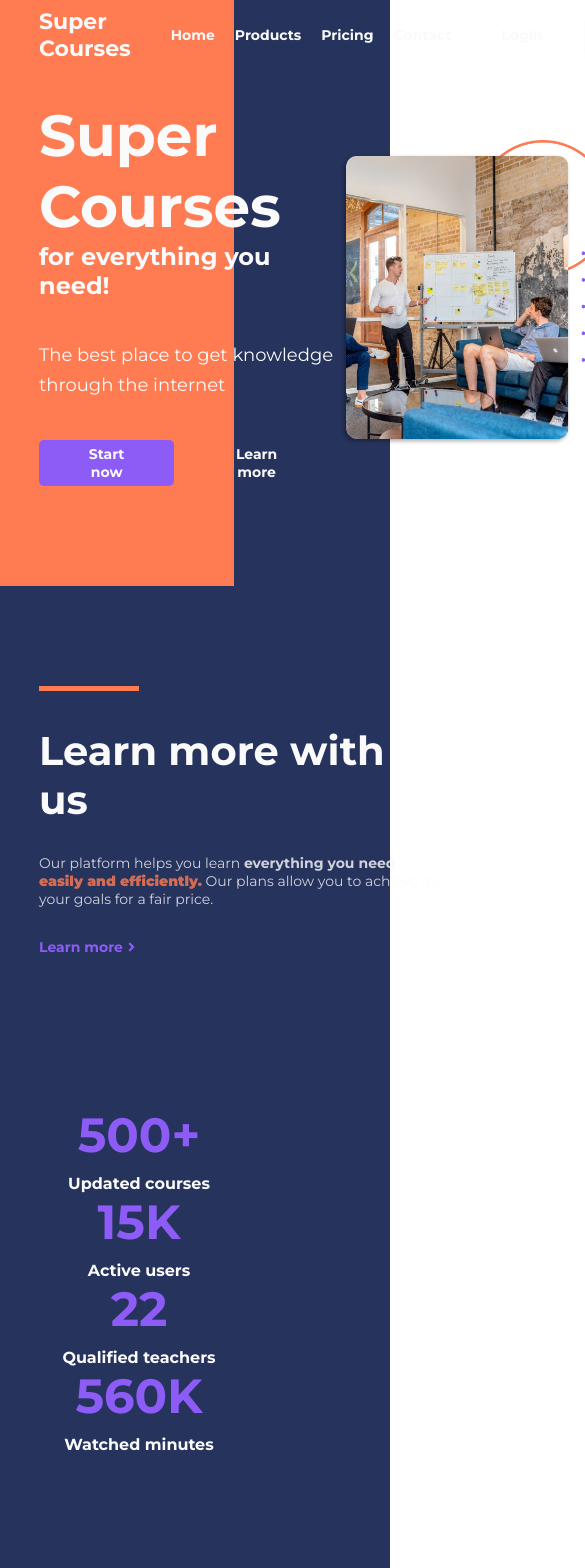
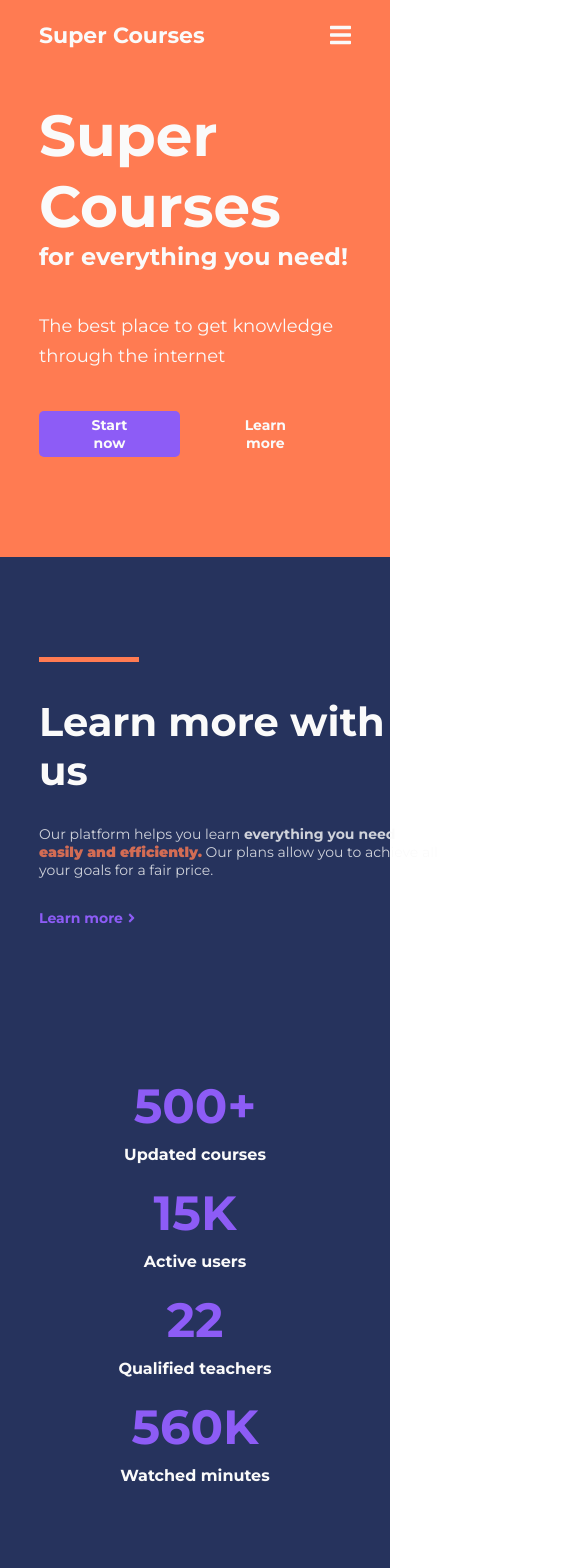
Before and after one commit to pedrohhcunha/supercourses, a Next.js app: page / in a window 390 px wide. Shown: the top 1568 px of the page, 585 px wide, since content can reach past the window. Built offline with nearby package versions, Linux system fonts and the light colour scheme.

Commit message:
Responsive where screen width is more than 768px

```diff
--- a/components/Footer/styles.module.scss
+++ b/components/Footer/styles.module.scss
@@ -141,4 +141,20 @@
             }
         }
     }
+    @media only screen and (max-width: 1024px){
+       .subFooter{
+           .groupInfos{
+                flex-wrap: wrap;
+
+                .areaLinks{
+                    min-width: auto;
+                    margin-right: 50px;
+
+                    &:last-child{
+                        margin: 0;
+                    }
+                }
+           }
+       }
+    }
 }
--- a/components/Header/component.jsx
+++ b/components/Header/component.jsx
@@ -1,7 +1,7 @@
 import styles from './styles.module.scss'
 import { FontAwesomeIcon } from '@fortawesome/react-fontawesome'
 import Link from 'next/link'
-import { faArrowRight } from '@fortawesome/free-solid-svg-icons'
+import { faArrowRight, faBars } from '@fortawesome/free-solid-svg-icons'
 import { useEffect, useState } from 'react';
 
 export default function Header (props){
@@ -36,6 +36,7 @@ export default function Header (props){
                     <FontAwesomeIcon icon={faArrowRight} className={styles.icon} />
                 </button>
             </div>
+            <FontAwesomeIcon icon={faBars} className={styles.menuIcon} />
         </header>
     )
 }
--- a/components/Header/styles.module.scss
+++ b/components/Header/styles.module.scss
@@ -127,6 +127,13 @@
         }
     }
 
+    .menuIcon{
+        font-size: 24px;
+        color: var(--white);
+        cursor: pointer;
+        display: none;
+    }
+
     @media only screen and (min-width: 1700px){
         padding: 0 20%;
     }
@@ -138,4 +145,21 @@
             }
         }
     }
+    @media only screen and (max-width: 1024px){
+        .nav{
+
+            .list{
+
+                display: none;
+            }
+        }
+
+        .areaButtons{
+            display: none;
+        }
+
+        .menuIcon{
+            display: block;
+        }
+    }
 }
--- a/components/Initial/styles.module.scss
+++ b/components/Initial/styles.module.scss
@@ -90,4 +90,10 @@
             }
         }
     }
+    @media only screen and (max-width: 1024px){
+        background: var(--orange);
+        .rightArea{
+            display: none;
+        }
+    }
 }
--- a/components/LearnMore/styles.module.scss
+++ b/components/LearnMore/styles.module.scss
@@ -88,9 +88,16 @@
     .areaImage{
         position: relative;
         width: 400px;
+        margin-left: 40px;
     }
 
     @media only screen and (min-width: 1700px){
         padding: 100px 20%;
     }
+    @media only screen and (max-width: 1024px){
+
+        .areaImage{
+            display: none;
+        }
+    }
 }
--- a/components/Plans/styles.module.scss
+++ b/components/Plans/styles.module.scss
@@ -143,4 +143,15 @@
     @media only screen and (min-width: 1700px){
         padding: 100px 20%;
     }
+    @media only screen and (max-width: 1024px){
+
+        .cardsArea{
+
+            .card{
+                min-width: 280px;
+                margin: 0 10px;
+                margin-top: 50px;
+            }
+        }
+    }
 }
--- a/components/Stats/styles.module.scss
+++ b/components/Stats/styles.module.scss
@@ -27,4 +27,14 @@
     @media only screen and (min-width: 1700px){
         padding: 50px 20%;
     }
+
+    @media only screen and (max-width: 1024px){
+
+        padding-top: 30px;
+        justify-content: space-around;
+
+        .stat{
+            margin-top: 20px;
+        }
+    }
 }
```
